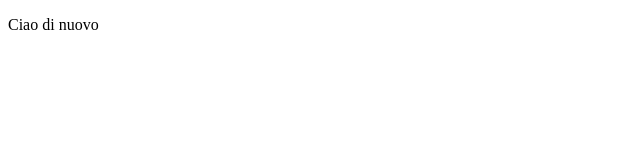
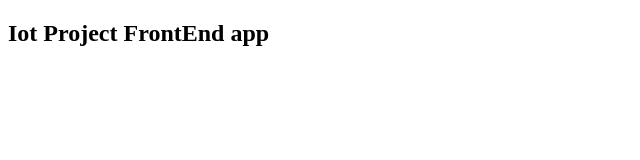
Before and after one commit to uino95/iot-backend, a website: page public/index.html in a window 1280 px wide. Shown: the whole page, without its empty margins (0-640 px from the left). Drawn offline with Linux system fonts and the light colour scheme.

Commit message:
tryin heroku push

```diff
--- a/public/index.html
+++ b/public/index.html
@@ -11,5 +11,5 @@
 </head>
 
 <body>
-	<p>Ciao di nuovo</p>
+	<p><h2>Iot Project FrontEnd app</h2></p>
 </body>
```
